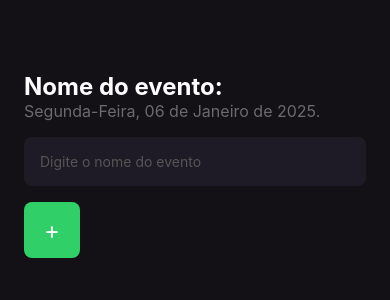
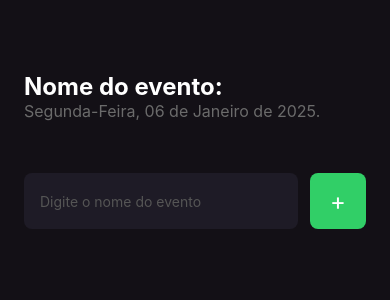
Before and after one commit to AdrianLopes97/Expo.ImHere.App, a React Native app: screen / in a window 390 px wide. Shown: the top 300 px of the page. Built offline with nearby package versions, Linux system fonts and the light colour scheme.

Commit message:
formmated form with input and button

```diff
--- a/src/screens/home/index.tsx
+++ b/src/screens/home/index.tsx
@@ -14,6 +14,7 @@ export function Home() {
       <Text style={styles.eventDate}>
         Segunda-Feira, 06 de Janeiro de 2025.
       </Text>
+      <View style={styles.form}>
         <TextInput
           placeholder="Digite o nome do evento"
           placeholderTextColor="#555"
@@ -25,5 +26,6 @@ export function Home() {
           </Text>
         </TouchableOpacity>
       </View>
+    </View>
   );
 }
--- a/src/screens/home/styles.ts
+++ b/src/screens/home/styles.ts
@@ -22,6 +22,8 @@ export const styles = StyleSheet.create({
     borderRadius: 8,
     marginTop: 16,
     padding: 16,
+    flex: 1,
+    marginRight: 12,
   },
   buttonText: {
     fontSize: 24,
@@ -36,5 +38,10 @@ export const styles = StyleSheet.create({
     marginTop: 16,
     borderRadius: 8,
   },
-
+  form: {
+    flexDirection: 'row',
+    width: '100%',
+    marginTop: 36,
+    marginBottom: 42,
+  }
 });
```
Lines whose indentation alone changed are shown as unchanged.
